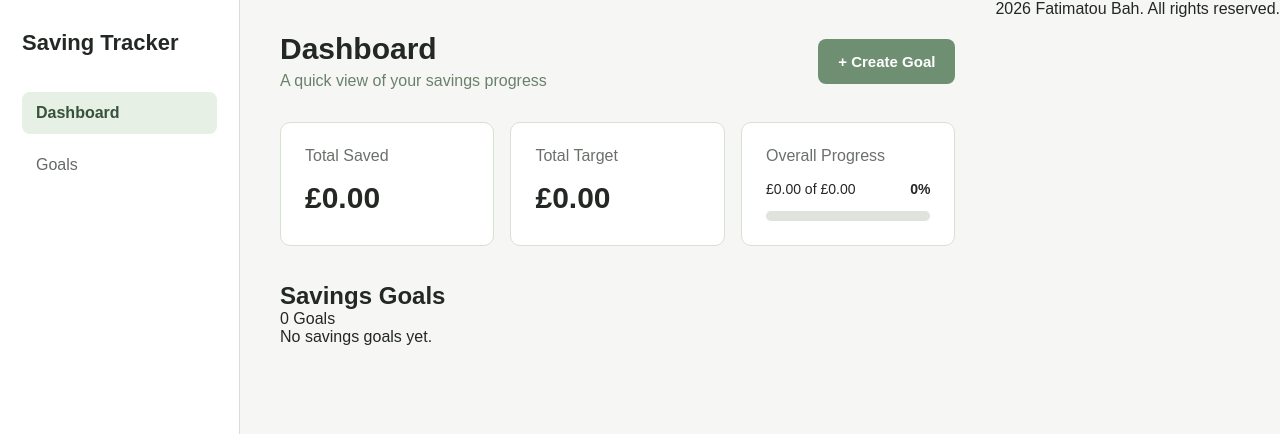
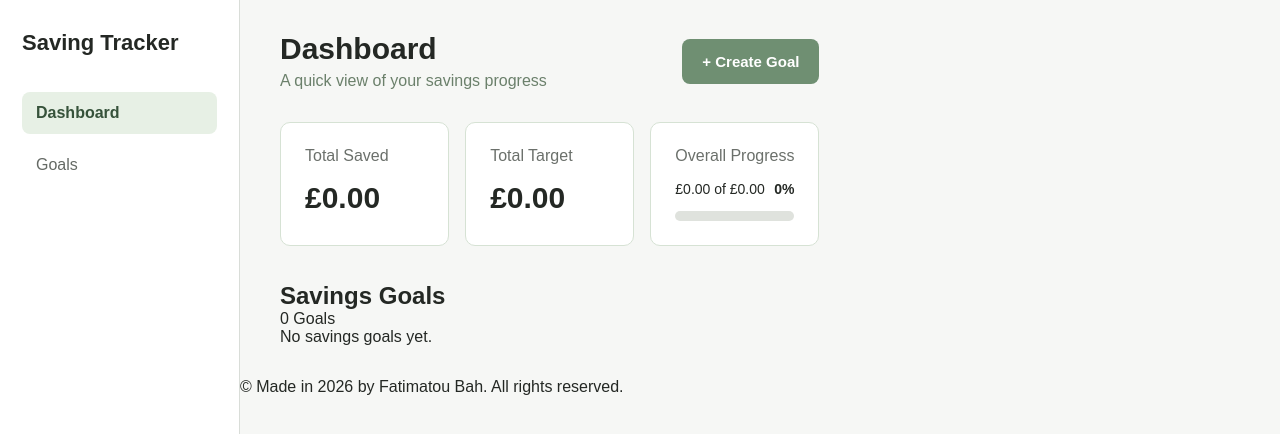
Before and after one commit to Faatima-Bah/Saving-Tracker, a plain HTML site: page frontend/index.html in a window 1280 px wide. Shown: the top 434 px of the page. Drawn offline with Linux system fonts and the light colour scheme.

Commit message:
Changing the html structure to so that the footer seat at the bottom of the page

```diff
--- a/frontend/index.html
+++ b/frontend/index.html
@@ -21,6 +21,7 @@
         </aside>
 
         <!-- Main dashboard content: title and Create Goal button -->
+        <div class="content-area">
             <main class="dashboard">
                 <header class="dashboard-header">
 
@@ -74,9 +75,11 @@
                 </section>
 
             </main>
-        <footer>
-            <p>2026 Fatimatou Bah. All rights reserved.</p>
+
+            <footer class="page-footer">
+                <p>&copy; Made in 2026 by Fatimatou Bah. All rights reserved.</p>
             </footer>
+        </div>
 
     </div>
 
```
Lines whose indentation alone changed are shown as unchanged.
